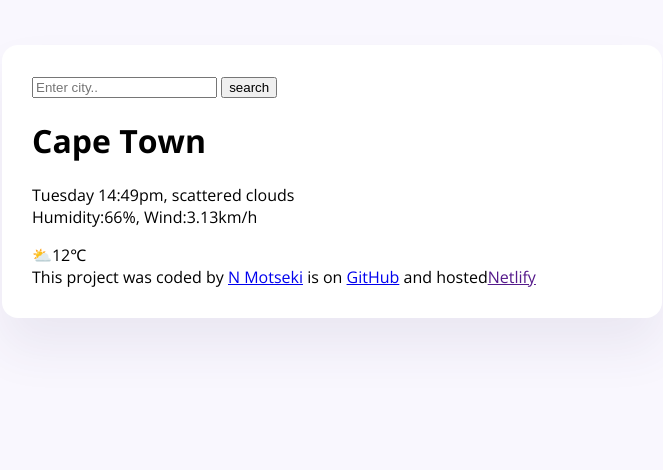
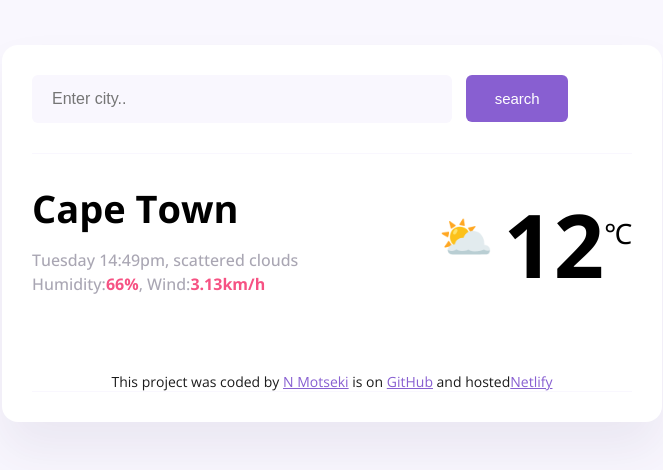
Before and after one commit to N-Motseki/Vanilla-Weather-Search, a plain HTML site: page index.html in a window 1280 px wide. Shown: the whole page, without its empty margins (308-971 px from the left). Drawn offline with nearby package versions, Linux system fonts and the light colour scheme.

Commit message:
Added basic CSS to the project and edited HTML

```diff
--- a/index.html
+++ b/index.html
@@ -15,20 +15,31 @@
   <body>
     <div class="weather-app">
       <header>
-        <form>
-          <input type="search" placeholder="Enter city.." required />
-          <input type="submit" value="search" />
+        <form class="search-form">
+          <input
+            type="search"
+            placeholder="Enter city.."
+            required
+            class="search-form-input"
+          />
+          <input type="submit" value="search" class="search-form-button" />
         </form>
       </header>
       <main>
-        <div>
-          <h1>Cape Town</h1>
-          <p>
-            Tuesday 14:49pm, scattered clouds<br />
-            Humidity:66%, Wind:3.13km/h
-          </p>
+        <div class="weather-app-data">
+          <div>
+            <h1 class="weather-app-city">Cape Town</h1>
+            <p class="weather-app-details">
+              Tuesday 14:49pm, scattered clouds<br />
+              Humidity:<strong>66%</strong>, Wind:<strong>3.13km/h</strong>
+            </p>
+          </div>
+          <div class="weather-app-temperature-container">
+            <div class="weather-app-icon">⛅</div>
+            <div class="weather-app-temperature">12</div>
+            <div class="weather-app-unit">℃</div>
+          </div>
         </div>
-        <div>⛅12℃</div>
       </main>
       <footer>
         This project was coded by
--- a/src/style.css
+++ b/src/style.css
@@ -1,6 +1,16 @@
 body {
   background-color: #f9f7fe;
   font-family: "Open Sans", sans-serif;
+}
+header {
+  border-bottom: 1px solid #f9f7fe;
+  padding: 0 0 30px 0;
+}
+a {
+  color: #885fd1;
+}
+main {
+  padding: 30px 0;
 }
 .weather-app {
   background-color: white;
@@ -10,3 +20,63 @@ body {
   border-radius: 16px;
   padding: 30px;
 }
+.weather-app-city {
+  margin: 0;
+  font-size: 38px;
+  line-height: 48px;
+}
+.weather-app-details {
+  font-size: 16px;
+  line-height: 24px;
+  font-weight: 500;
+  color: rgb(39, 33, 66, 0.4);
+}
+.weather-app-details strong {
+  color: #f65283;
+}
+.search-form-input {
+  background-color: #f9f7fe;
+  border-radius: 6px;
+  font-size: 16px;
+  width: 70%;
+  border: none;
+  padding: 15px 20px;
+}
+.search-form-button {
+  background-color: #885fd1;
+  color: white;
+  margin-left: 10px;
+  padding: 15px 20px;
+  border-radius: 6px;
+  font-size: 15px;
+  width: 17%;
+  border: none;
+}
+.weather-app-data {
+  display: flex;
+  justify-content: space-between;
+}
+.weather-app-temperature-container {
+  display: flex;
+}
+.weather-app-icon {
+  font-size: 44px;
+  margin-top: 22px;
+}
+.weather-app-temperature {
+  font-size: 88px;
+  font-weight: bold;
+  margin-left: 10px;
+}
+.weather-app-unit {
+  margin-top: 30px;
+  font-size: 28px;
+  font-weight: 200;
+}
+footer {
+  border-bottom: 1px solid #f9f7fe;
+  padding: 30px 0 0 0;
+  text-align: center;
+  font-size: 14px;
+  color: rgba(2, 2, 2, 0.9);
+}
```
